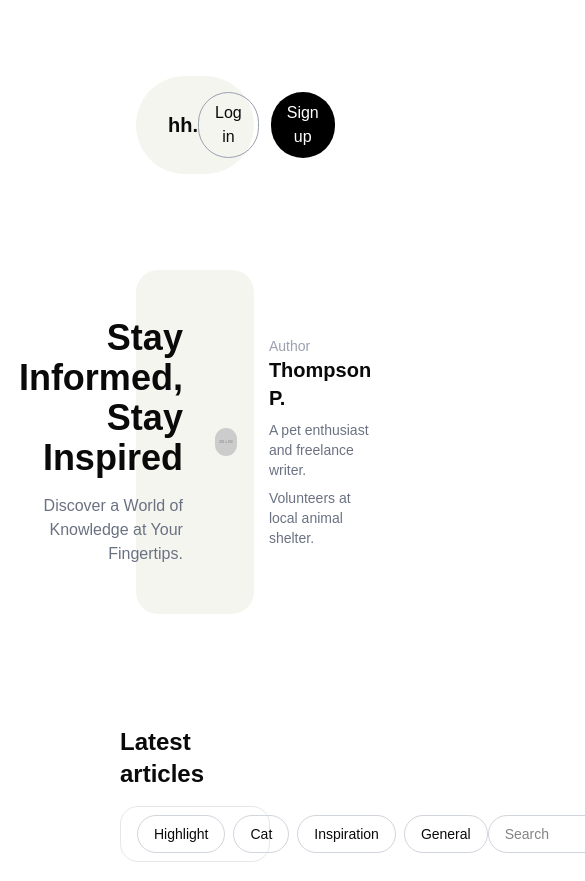
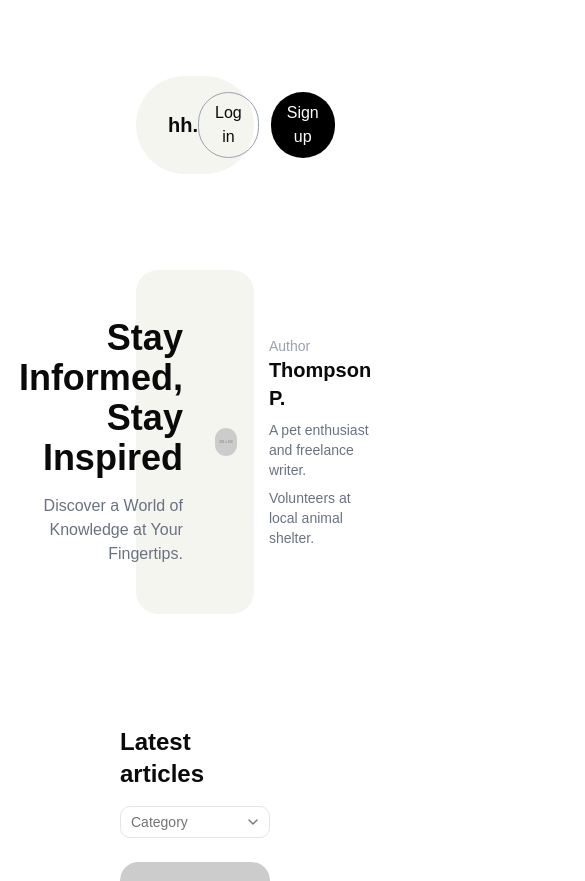
Before and after one commit to Memieemmy/TinyLearn, a React (Vite) app: page / in a window 390 px wide. Shown: the top 881 px of the page, 585 px wide, since content can reach past the window. Built offline with nearby package versions, Linux system fonts and the light colour scheme.

Commit message:
feat: add responsive mobile select for category

```diff
--- a/src/components/ArticleSection.jsx
+++ b/src/components/ArticleSection.jsx
@@ -1,6 +1,13 @@
 import { Search } from "lucide-react";
 import { ArticleCard } from "./ArticleCard";
 import blogPosts from "../data/blogPosts";
+import {
+  Select,
+  SelectContent,
+  SelectItem,
+  SelectTrigger,
+  SelectValue,
+} from "@/components/ui/select";
 
 const tabs = ["Highlight", "Cat", "Inspiration", "General"];
 
@@ -8,7 +15,9 @@
   return (
     <section className="mt-8">
       <h2 className="text-2xl font-bold mb-4">Latest articles</h2>
-      <div className="flex items-center justify-between border border-gray-200 rounded-2xl px-4 py-2">
+
+      {/* Desktop */}
+      <div className="hidden md:flex items-center justify-between border border-gray-200 rounded-2xl px-4 py-2">
         <div className="flex gap-2">
           {tabs.map((tab) => (
             <button key={tab} className="px-4 py-2 rounded-full border border-gray-300 text-sm hover:bg-gray-100">
@@ -21,6 +30,23 @@
           <Search size={16} className="text-gray-400" />
         </div>
       </div>
+
+      {/* Mobile */}
+      <div className="flex md:hidden">
+        <Select>
+          <SelectTrigger className="w-full">
+            <SelectValue placeholder="Category" />
+          </SelectTrigger>
+          <SelectContent>
+            {tabs.map((tab) => (
+              <SelectItem key={tab} value={tab}>
+                {tab}
+              </SelectItem>
+            ))}
+          </SelectContent>
+        </Select>
+      </div>
+
       <div className="grid grid-cols-1 md:grid-cols-2 gap-6 mt-6">
         {blogPosts.map((post, index) => (
           <ArticleCard key={index} {...post} />
--- /dev/null
+++ b/src/components/ui/select.jsx
@@ -0,0 +1,182 @@
+import * as React from "react"
+import { Select as SelectPrimitive } from "radix-ui"
+
+import { cn } from "@/lib/utils"
+import { ChevronDownIcon, CheckIcon, ChevronUpIcon } from "lucide-react"
+
+function Select({
+  ...props
+}) {
+  return <SelectPrimitive.Root data-slot="select" {...props} />;
+}
+
+function SelectGroup({
+  className,
+  ...props
+}) {
+  return (
+    <SelectPrimitive.Group
+      data-slot="select-group"
+      className={cn("scroll-my-1 p-1", className)}
+      {...props} />
+  );
+}
+
+function SelectValue({
+  ...props
+}) {
+  return <SelectPrimitive.Value data-slot="select-value" {...props} />;
+}
+
+function SelectTrigger({
+  className,
+  size = "default",
+  children,
+  ...props
+}) {
+  return (
+    <SelectPrimitive.Trigger
+      data-slot="select-trigger"
+      data-size={size}
+      className={cn(
+        "flex w-fit items-center justify-between gap-1.5 rounded-lg border border-input bg-transparent py-2 pr-2 pl-2.5 text-sm whitespace-nowrap transition-colors outline-none select-none focus-visible:border-ring focus-visible:ring-3 focus-visible:ring-ring/50 disabled:cursor-not-allowed disabled:opacity-50 aria-invalid:border-destructive aria-invalid:ring-3 aria-invalid:ring-destructive/20 data-placeholder:text-muted-foreground data-[size=default]:h-8 data-[size=sm]:h-7 data-[size=sm]:rounded-[min(var(--radius-md),10px)] *:data-[slot=select-value]:line-clamp-1 *:data-[slot=select-value]:flex *:data-[slot=select-value]:items-center *:data-[slot=select-value]:gap-1.5 dark:bg-input/30 dark:hover:bg-input/50 dark:aria-invalid:border-destructive/50 dark:aria-invalid:ring-destructive/40 [&_svg]:pointer-events-none [&_svg]:shrink-0 [&_svg:not([class*='size-'])]:size-4",
+        className
+      )}
+      {...props}>
+      {children}
+      <SelectPrimitive.Icon asChild>
+        <ChevronDownIcon className="pointer-events-none size-4 text-muted-foreground" />
+      </SelectPrimitive.Icon>
+    </SelectPrimitive.Trigger>
+  );
+}
+
+function SelectContent({
+  className,
+  children,
+  position = "item-aligned",
+  align = "center",
+  ...props
+}) {
+  return (
+    <SelectPrimitive.Portal>
+      <SelectPrimitive.Content
+        data-slot="select-content"
+        data-align-trigger={position === "item-aligned"}
+        className={cn(
+          "relative z-50 max-h-(--radix-select-content-available-height) min-w-36 origin-(--radix-select-content-transform-origin) overflow-x-hidden overflow-y-auto rounded-lg bg-popover text-popover-foreground shadow-md ring-1 ring-foreground/10 duration-100 data-[align-trigger=true]:animate-none data-[side=bottom]:slide-in-from-top-2 data-[side=left]:slide-in-from-right-2 data-[side=right]:slide-in-from-left-2 data-[side=top]:slide-in-from-bottom-2 data-open:animate-in data-open:fade-in-0 data-open:zoom-in-95 data-closed:animate-out data-closed:fade-out-0 data-closed:zoom-out-95",
+          position ==="popper"&&"data-[side=bottom]:translate-y-1 data-[side=left]:-translate-x-1 data-[side=right]:translate-x-1 data-[side=top]:-translate-y-1",
+          className
+        )}
+        position={position}
+        align={align}
+        {...props}>
+        <SelectScrollUpButton />
+        <SelectPrimitive.Viewport
+          data-position={position}
+          className={cn(
+            "data-[position=popper]:h-(--radix-select-trigger-height) data-[position=popper]:w-full data-[position=popper]:min-w-(--radix-select-trigger-width)",
+            position === "popper" && ""
+          )}>
+          {children}
+        </SelectPrimitive.Viewport>
+        <SelectScrollDownButton />
+      </SelectPrimitive.Content>
+    </SelectPrimitive.Portal>
+  );
+}
+
+function SelectLabel({
+  className,
+  ...props
+}) {
+  return (
+    <SelectPrimitive.Label
+      data-slot="select-label"
+      className={cn("px-1.5 py-1 text-xs text-muted-foreground", className)}
+      {...props} />
+  );
+}
+
+function SelectItem({
+  className,
+  children,
+  ...props
+}) {
+  return (
+    <SelectPrimitive.Item
+      data-slot="select-item"
+      className={cn(
+        "relative flex w-full cursor-default items-center gap-1.5 rounded-md py-1 pr-8 pl-1.5 text-sm outline-hidden select-none focus:bg-accent focus:text-accent-foreground not-data-[variant=destructive]:focus:**:text-accent-foreground data-disabled:pointer-events-none data-disabled:opacity-50 [&_svg]:pointer-events-none [&_svg]:shrink-0 [&_svg:not([class*='size-'])]:size-4 *:[span]:last:flex *:[span]:last:items-center *:[span]:last:gap-2",
+        className
+      )}
+      {...props}>
+      <span
+        className="pointer-events-none absolute right-2 flex size-4 items-center justify-center">
+        <SelectPrimitive.ItemIndicator>
+          <CheckIcon className="pointer-events-none" />
+        </SelectPrimitive.ItemIndicator>
+      </span>
+      <SelectPrimitive.ItemText>{children}</SelectPrimitive.ItemText>
+    </SelectPrimitive.Item>
+  );
+}
+
+function SelectSeparator({
+  className,
+  ...props
+}) {
+  return (
+    <SelectPrimitive.Separator
+      data-slot="select-separator"
+      className={cn("pointer-events-none -mx-1 my-1 h-px bg-border", className)}
+      {...props} />
+  );
+}
+
+function SelectScrollUpButton({
+  className,
+  ...props
+}) {
+  return (
+    <SelectPrimitive.ScrollUpButton
+      data-slot="select-scroll-up-button"
+      className={cn(
+        "z-10 flex cursor-default items-center justify-center bg-popover py-1 [&_svg:not([class*='size-'])]:size-4",
+        className
+      )}
+      {...props}>
+      <ChevronUpIcon />
+    </SelectPrimitive.ScrollUpButton>
+  );
+}
+
+function SelectScrollDownButton({
+  className,
+  ...props
+}) {
+  return (
+    <SelectPrimitive.ScrollDownButton
+      data-slot="select-scroll-down-button"
+      className={cn(
+        "z-10 flex cursor-default items-center justify-center bg-popover py-1 [&_svg:not([class*='size-'])]:size-4",
+        className
+      )}
+      {...props}>
+      <ChevronDownIcon />
+    </SelectPrimitive.ScrollDownButton>
+  );
+}
+
+export {
+  Select,
+  SelectContent,
+  SelectGroup,
+  SelectItem,
+  SelectLabel,
+  SelectScrollDownButton,
+  SelectScrollUpButton,
+  SelectSeparator,
+  SelectTrigger,
+  SelectValue,
+}
--- a/vite.config.js
+++ b/vite.config.js
@@ -1,7 +1,13 @@
 import { defineConfig } from 'vite'
 import react from '@vitejs/plugin-react'
 import tailwindcss from '@tailwindcss/vite'
+import path from 'path'
 
 export default defineConfig({
   plugins: [react(), tailwindcss()],
+  resolve: {
+    alias: {
+      "@": path.resolve(__dirname, "./src"),
+    },
+  },
 })
```
